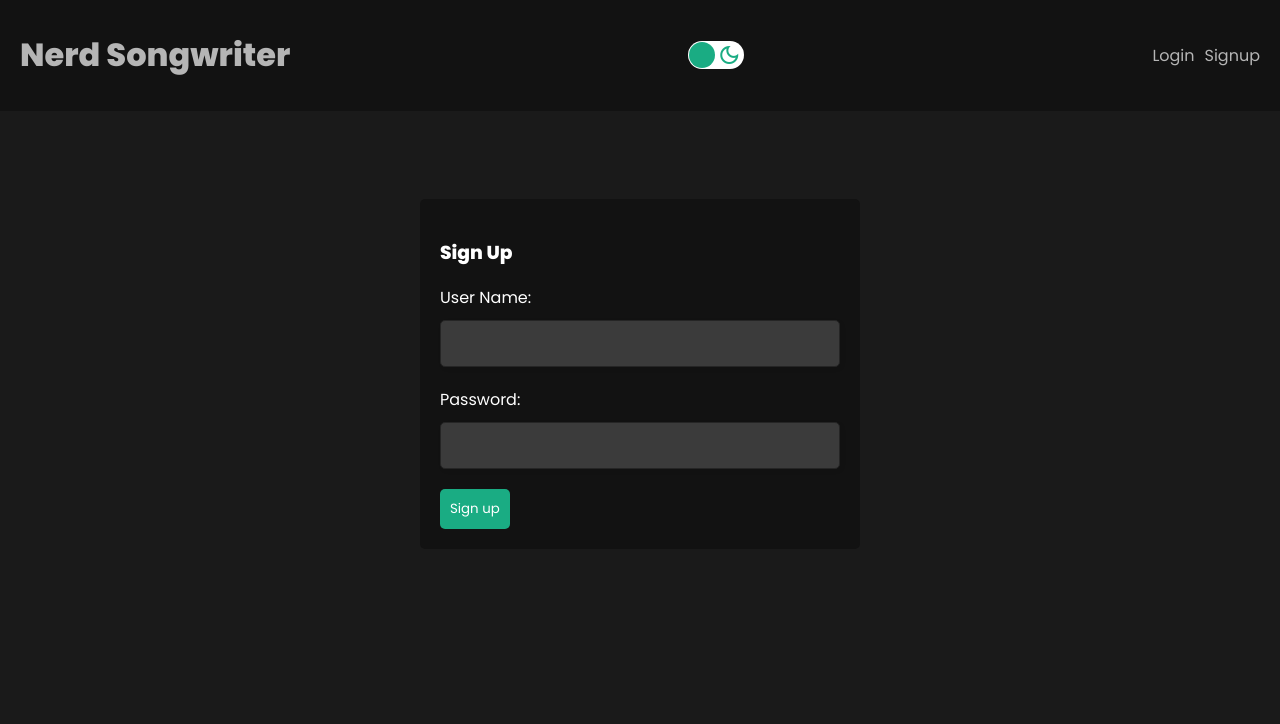
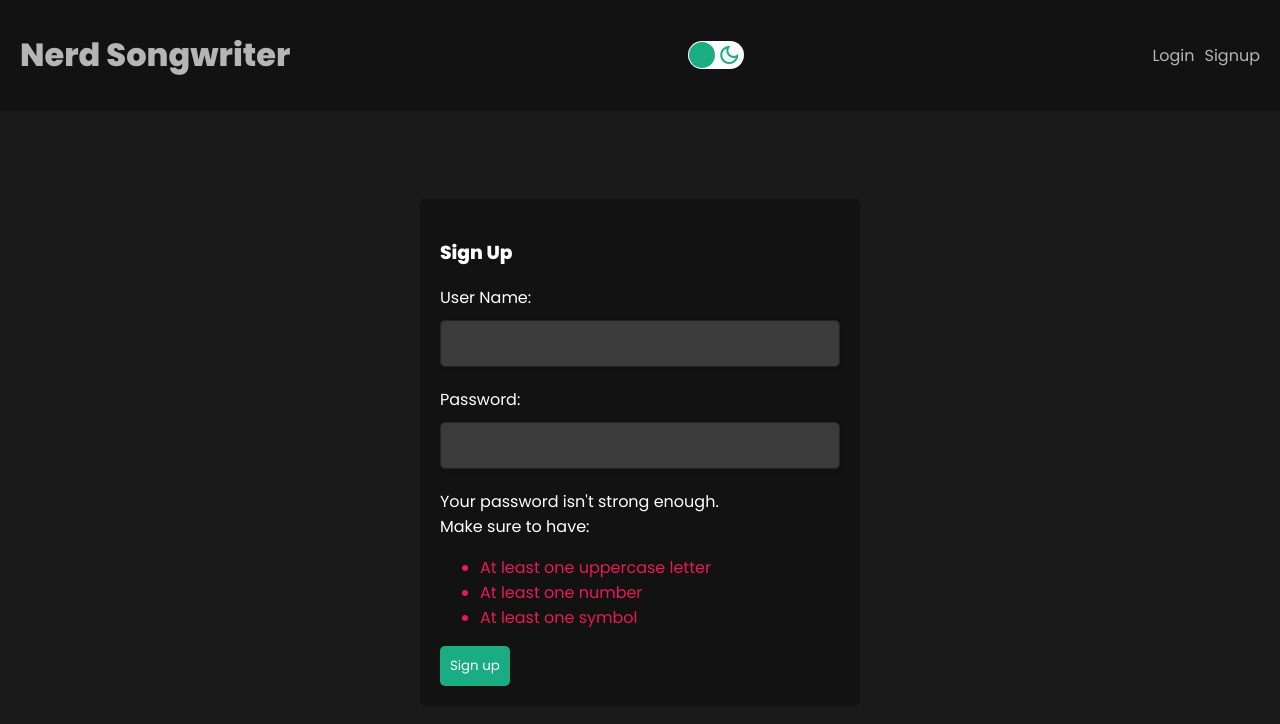
Before and after one commit to BlackVikingCodes/nerd-songwriter-frontend, a React (Create React App) app: page /signup in a window 1280 px wide. Shown: the top 724 px of the page. Built offline with nearby package versions, Linux system fonts and the light colour scheme.

Commit message:
strong password 2

```diff
--- a/src/pages/Login.jsx
+++ b/src/pages/Login.jsx
@@ -21,7 +21,6 @@ const Login = () => {
     setPassword(prePassword)
   }
 
-
   return (
     <form className="login" onSubmit={handleSubmit}>
       <h3>Log In</h3>
@@ -36,7 +35,7 @@ const Login = () => {
       <input
         type="password"
         onChange={(e) => setPrePassword(e.target.value)}
-        value={password}
+        value={prePassword}
       />
       {!strongPassword &&
         <div>
--- a/src/pages/Signup.jsx
+++ b/src/pages/Signup.jsx
@@ -4,12 +4,20 @@ import { useSignup } from "../hooks/useSignup"
 const Signup = () => {
   const [userName, setUserName] = useState('')
   const [password, setPassword] = useState('')
+  const [prePassword, setPrePassword] = useState('')
+  const [strongPassword, setStrongPassword] = useState(false)
   const {signup, error, isLoading} = useSignup()
 
   const handleSubmit = async (e) => {
     e.preventDefault()
 
     await signup(userName, password)
+  }
+
+  let regexPass = /(?=.*\d)(?=.*[a-z])(?=.*[A-Z])(?=.*\W)/
+  if(regexPass.test(prePassword)){
+    setStrongPassword(true)
+    setPassword(prePassword)
   }
 
   return (
@@ -25,9 +33,19 @@ const Signup = () => {
       <label>Password:</label>
       <input
         type="password"
-        onChange={(e) => setPassword(e.target.value)}
-        value={password}
+        onChange={(e) => setPrePassword(e.target.value)}
+        value={prePassword}
       />
+      {!strongPassword &&
+        <div>
+          <p>Your password isn't strong enough. <br/> Make sure to have:</p>
+          <ul>
+            <li>At least one uppercase letter</li>
+            <li>At least one number</li>
+            <li>At least one symbol</li>
+          </ul>
+        </div>
+      }
 
       <button className="btn btn-signup" disabled={isLoading}>Sign up</button>
       {error && <div className="error">{error}</div>}
```
